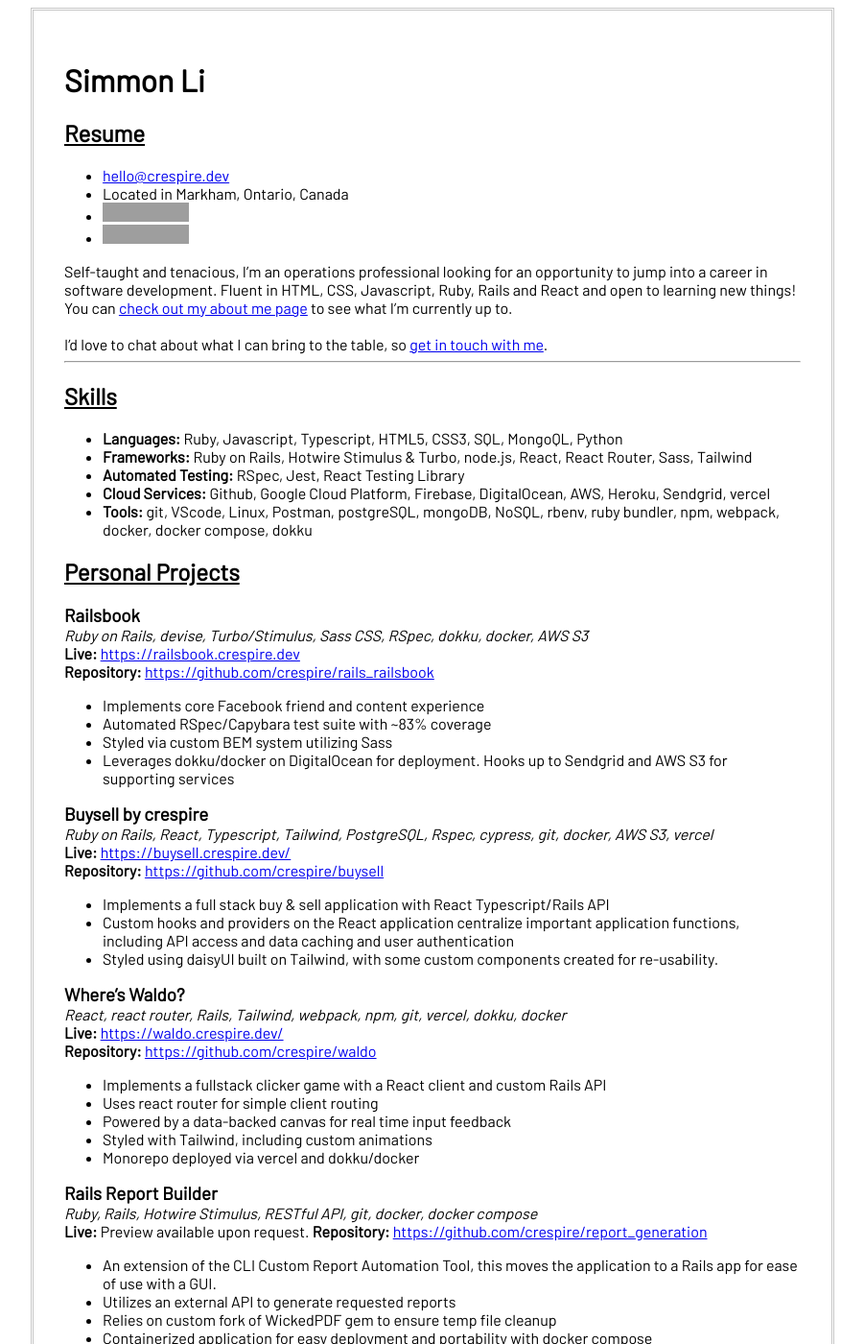
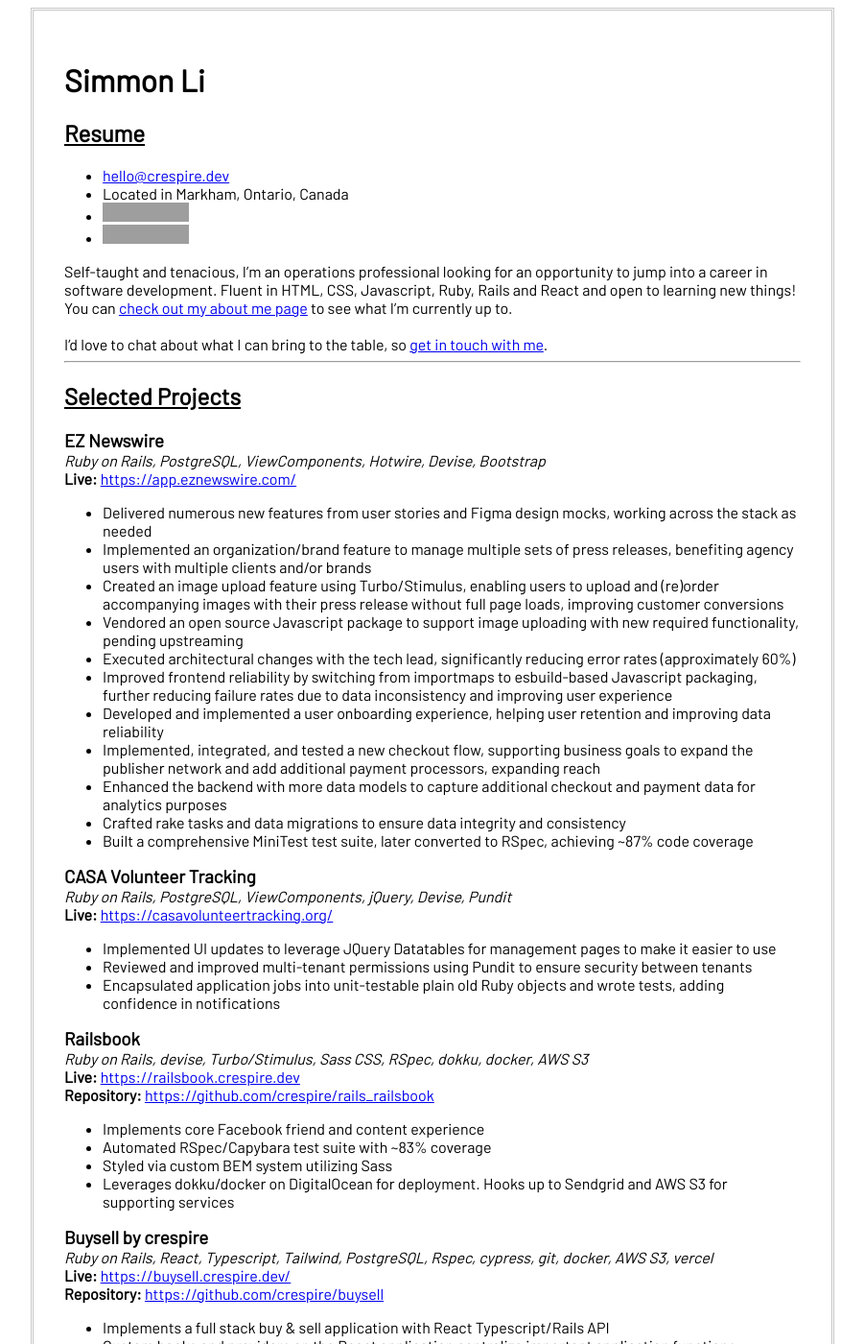
Before and after one commit to crespire/crespire, a Jekyll site: the page built from resume.md, in a window 1280 px wide and 1400 px high. Shown: the whole window at 96% size, without its empty margins (197-1098 px from the left). Built offline with Jekyll 4.4.1, drawn with Linux system fonts in a browser that asks for light colours; our own code applies the rules of GitHub Pages for plain Markdown files; some of the changed text lies outside the part shown; grey boxes are pictures that could not be loaded.

Commit message:
Update resume

```diff
--- a/resume.md
+++ b/resume.md
@@ -15,14 +15,30 @@ I'd love to chat about what I can bring to the table, so [get in touch with me](
 
 ---
 
-## Skills
-* **Languages:** Ruby, Javascript, Typescript, HTML5, CSS3, SQL, MongoQL, Python
-* **Frameworks:** Ruby on Rails, Hotwire Stimulus & Turbo, node.js, React, React Router, Sass, Tailwind
-* **Automated Testing:** RSpec, Jest, React Testing Library
-* **Cloud Services:** Github, Google Cloud Platform, Firebase, DigitalOcean, AWS, Heroku, Sendgrid, vercel
-* **Tools:** git, VScode, Linux, Postman, postgreSQL, mongoDB, NoSQL, rbenv, ruby bundler, npm, webpack, docker, docker compose, dokku
+## Selected Projects
+### EZ Newswire
+_Ruby on Rails, PostgreSQL, ViewComponents, Hotwire, Devise, Bootstrap_
+**Live:** [https://app.eznewswire.com/](https://app.eznewswire.com)
+* Delivered numerous new features from user stories and Figma design mocks, working across the stack as needed
+* Implemented an organization/brand feature to manage multiple sets of press releases, benefiting agency users with multiple clients and/or brands
+* Created an image upload feature using Turbo/Stimulus, enabling users to upload and (re)order accompanying images with their press release without full page loads, improving customer conversions
+* Vendored an open source Javascript package to support image uploading with new required functionality, pending upstreaming
+* Executed architectural changes with the tech lead, significantly reducing error rates (approximately 60%)
+* Improved frontend reliability by switching from importmaps to esbuild-based Javascript packaging, further reducing failure rates due to data inconsistency and improving user experience
+* Developed and implemented a user onboarding experience, helping user retention and improving data reliability
+* Implemented, integrated, and tested a new checkout flow, supporting business goals to expand the publisher network and add additional payment processors, expanding reach
+* Enhanced the backend with more data models to capture additional checkout and payment data for analytics purposes
+* Crafted rake tasks and data migrations to ensure data integrity and consistency
+* Built a comprehensive MiniTest test suite, later converted to RSpec, achieving ~87% code coverage
 
-## Personal Projects
+### CASA Volunteer Tracking
+_Ruby on Rails, PostgreSQL, ViewComponents, jQuery, Devise, Pundit_
+**Live:** [https://casavolunteertracking.org/](https://casavolunteertracking.org/)
+
+* Implemented UI updates to leverage JQuery Datatables for management pages to make it easier to use
+* Reviewed and improved multi-tenant permissions using Pundit to ensure security between tenants
+* Encapsulated application jobs into unit-testable plain old Ruby objects and wrote tests, adding confidence in notifications
+
 ### Railsbook
 _Ruby on Rails, devise, Turbo/Stimulus, Sass CSS, RSpec, dokku, docker, AWS S3_
 **Live:** [https://railsbook.crespire.dev](https://railsbook.crespire.dev/)
@@ -147,8 +163,10 @@ _University of Toronto_
 ## Professional Experience
 ### Software Developer
 _Sierra Rails_
-March 2023 - Current | Toronto, Remote
-* Research, design, write, test and manage software
+March 2023 - present | Toronto, Remote
+* Build new features using Ruby on Rails, ViewComponents, Hotwire, Bootstrap, SCSS, and Devise
+* Maintain development and production environments using VPS provders and container based systems
+* Create and manage automated test suites for features using MiniTest and RSpec
 
 ### Office & Operations Manager
 _Designstor_
@@ -176,10 +194,23 @@ Jul 2016 - Jan 2017 | Toronto
 * Improved business processes in conjunction with senior managers
 * Regular training and coaching responsibilities
 
-### Office Manager
-_Podium Consulting_
-Nov 2014 - Jun 2016 | Toronto
-* Daily operations management for office of 3
-* Accounts Payable/Receivable
-* Social media campaign management and execution
-* Research projects to support business development
+---
+
+## Volunteer Experience
+### Ruby for Good
+_Individual Contributor_
+* Contributed various fixes and improvements to the CASA Volunteer Tracking application
+
+### The Odin Project
+_Individual Contributor_
+* Contributed various curriculum updates, including new lessons on local development environment setup
+* Contributed web application and community tool bug fixes
+
+---
+
+## Skills
+* **Languages:** Ruby, Javascript, Typescript, HTML5, CSS3, SQL, MongoQL, Python
+* **Frameworks:** Ruby on Rails, Hotwire Stimulus & Turbo, node.js, React, React Router, Sass, Tailwind
+* **Automated Testing:** RSpec, Jest, React Testing Library
+* **Cloud Services:** Github, Google Cloud Platform, Firebase, DigitalOcean, AWS, Heroku, Sendgrid, vercel
+* **Tools:** git, VScode, Linux, Postman, postgreSQL, mongoDB, NoSQL, rbenv, ruby bundler, npm, webpack, docker, docker compose, dokku
```
Also changed, not shown: other parts of resume.md (+2 -2 lines).
